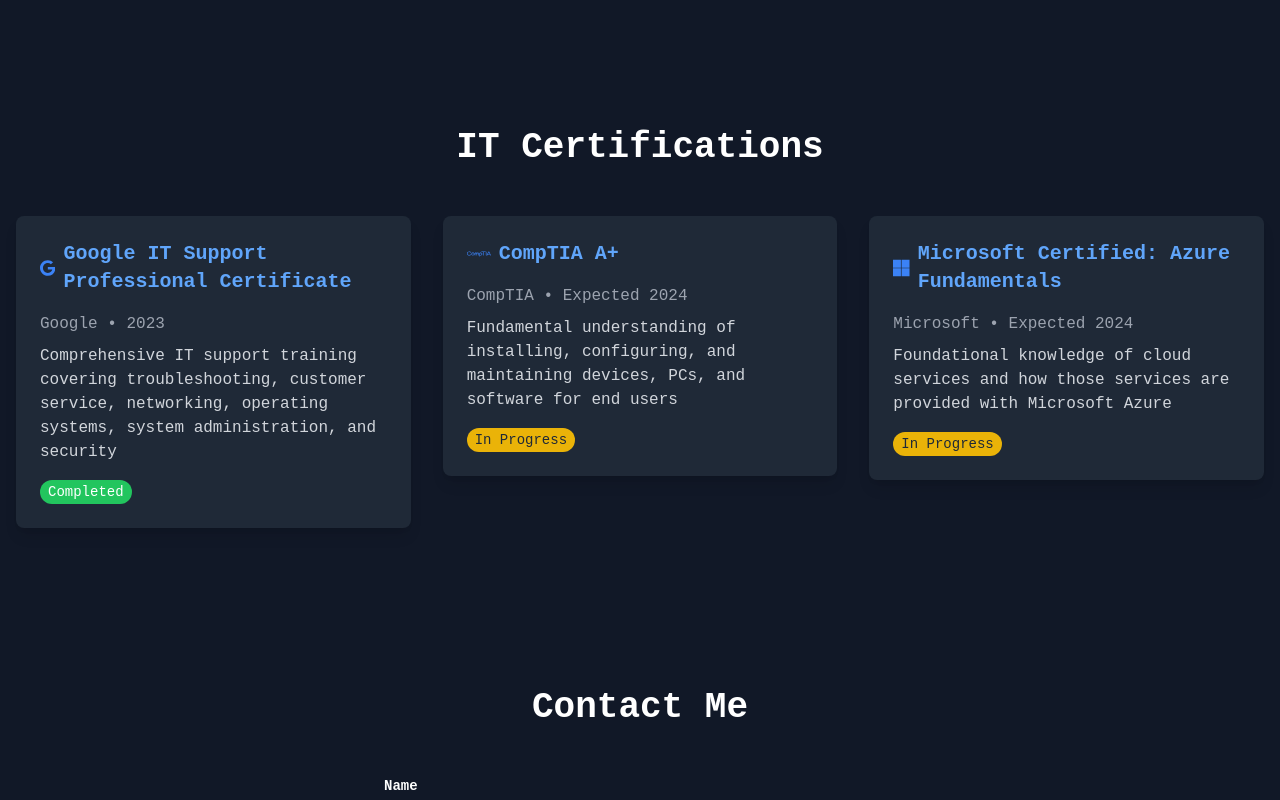
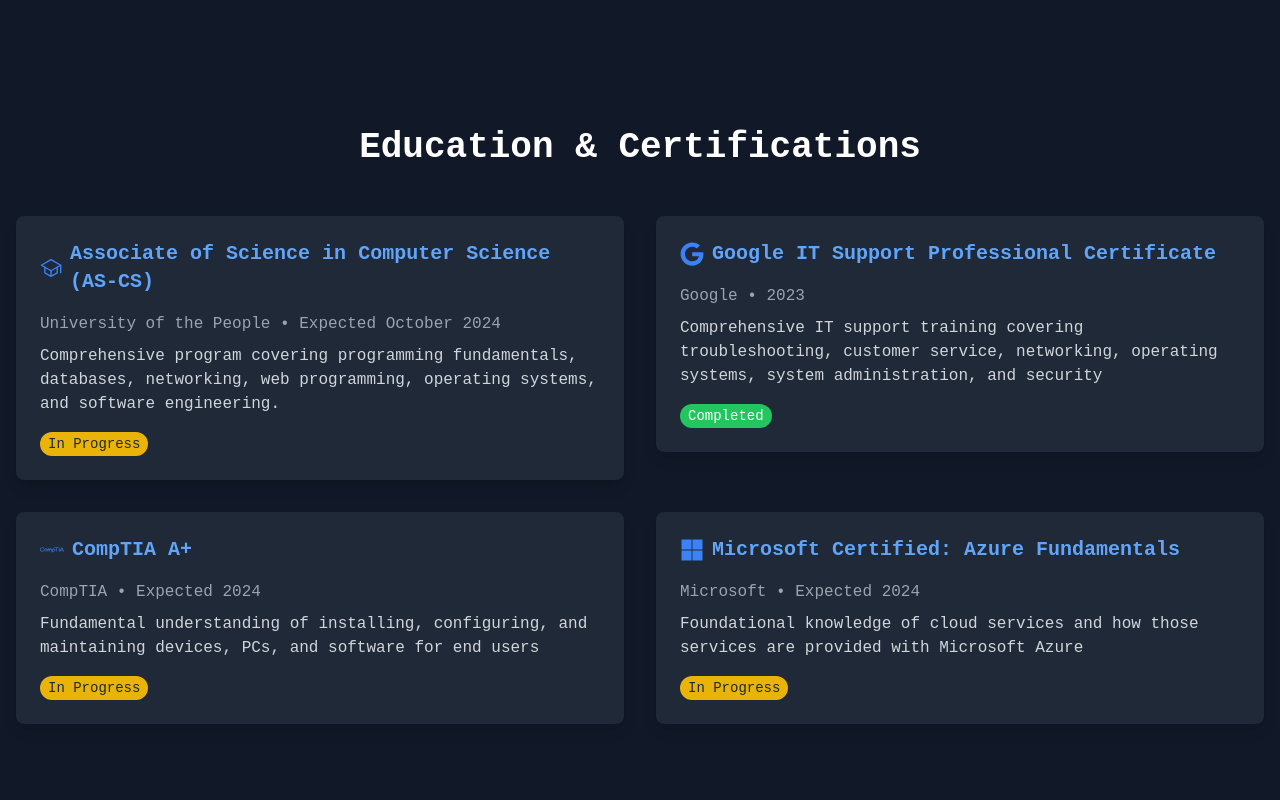
Before and after one commit to FELMONON/portfolio, a Next.js app: page / in a window 1280 px wide. Shown: the part 1480-2280 px from the top of the page. Built offline with nearby package versions, Linux system fonts and the light colour scheme.

Commit message:
Add AS-CS degree to Education component

```diff
--- a/app/components/Education.tsx
+++ b/app/components/Education.tsx
@@ -4,6 +4,7 @@
 import { motion } from 'framer-motion';
 import { FaGoogle, FaMicrosoft } from 'react-icons/fa';
 import { SiComptia } from 'react-icons/si';
+import { IoSchoolOutline } from 'react-icons/io5';
 
 interface Certificate {
   title: string;
@@ -15,6 +16,14 @@
 }
 
 const certificates: Certificate[] = [
+  {
+    title: "Associate of Science in Computer Science (AS-CS)",
+    issuer: "University of the People",
+    date: "Expected October 2024",
+    description: "Comprehensive program covering programming fundamentals, databases, networking, web programming, operating systems, and software engineering.",
+    status: "In Progress",
+    icon: IoSchoolOutline
+  },
   {
     title: "Google IT Support Professional Certificate",
     issuer: "Google",
@@ -61,7 +70,7 @@
 
 const Education: React.FC = () => {
   return (
-    <section id="certifications" className="py-20 bg-gray-900 text-white">
+    <section id="education" className="py-20 bg-gray-900 text-white">
       <div className="container mx-auto px-4">
         <motion.h2
           className="text-4xl font-bold mb-12 text-center"
@@ -69,9 +78,9 @@
           animate={{ opacity: 1, y: 0 }}
           transition={{ duration: 0.5 }}
         >
-          IT Certifications
+          Education & Certifications
         </motion.h2>
-        <div className="grid grid-cols-1 md:grid-cols-2 lg:grid-cols-3 gap-8">
+        <div className="grid grid-cols-1 md:grid-cols-2 gap-8">
           {certificates.map((cert, index) => (
             <motion.div
               key={index}
```
